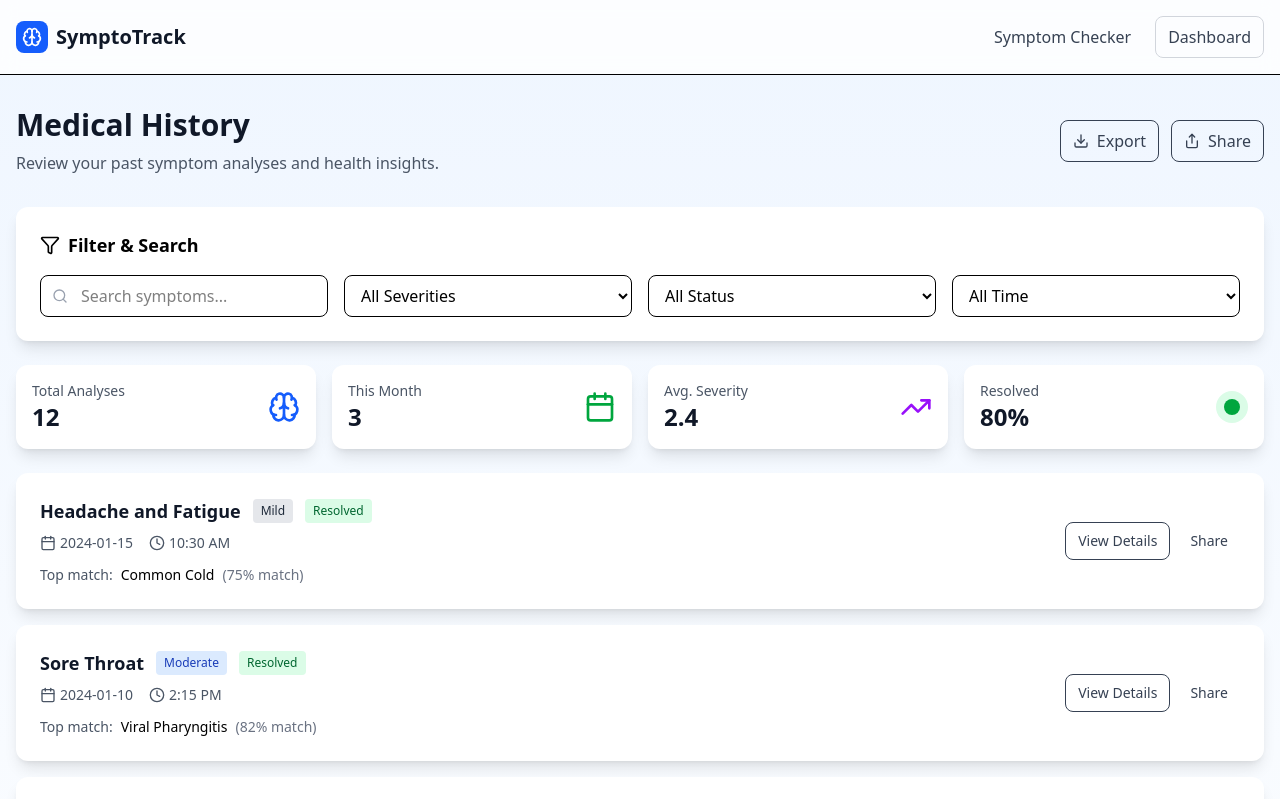
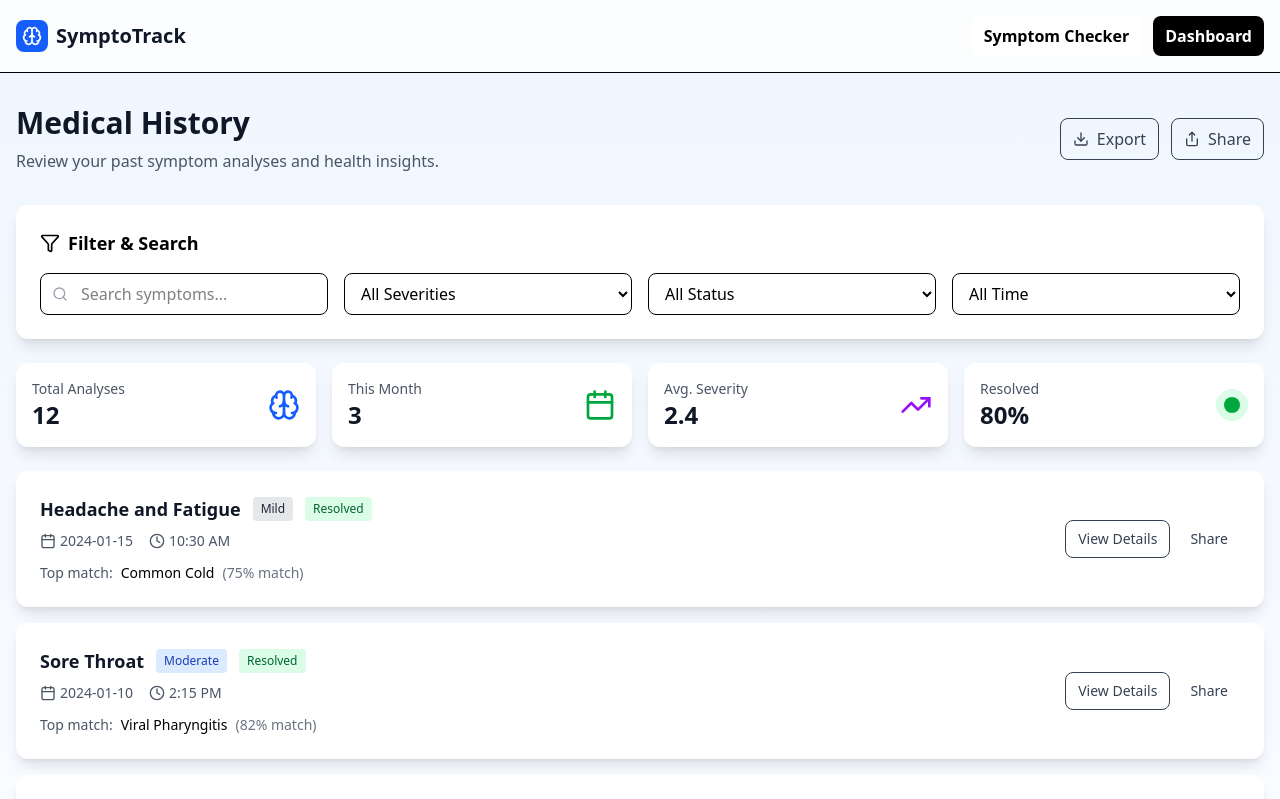
Before and after one commit to BelhiaSofiane/MediGuide, a React (Vite) app: page /history in a window 1280 px wide. Shown: the top 799 px of the page. Built offline with nearby package versions, Linux system fonts and the light colour scheme.

Commit message:
css changes

```diff
--- a/src/pages/Dashboard.jsx
+++ b/src/pages/Dashboard.jsx
@@ -28,13 +28,13 @@ export default function Dashboard() {
           <div className="flex items-center gap-3">
             <a
               href="/symptom-checker"
-              className="px-4 py-2 text-sm rounded-lg hover:bg-gray-100 text-gray-700"
+              className="bg-white hover:bg-gray-200 py-2 px-3 rounded-lg font-semibold cursor-pointer"
             >
               Symptom Checker
             </a>
             <a
               href="/history"
-              className="px-4 py-2 text-sm border border-gray-300 rounded-lg hover:bg-gray-50 text-gray-700"
+              className="bg-black hover:bg-black/80 text-black text-white py-2 px-3 rounded-lg font-semibold cursor-pointer"
             >
               History
             </a>
--- a/src/pages/History.jsx
+++ b/src/pages/History.jsx
@@ -72,13 +72,13 @@ export default function History() {
           <div className="flex items-center gap-3">
             <Link
               to="/symptom-checker"
-              className="px-3 py-2 rounded-lg text-gray-700 hover:bg-gray-100"
+              className="bg-white hover:bg-gray-200 py-2 px-3 rounded-lg font-semibold cursor-pointer"
             >
               Symptom Checker
             </Link>
             <Link
               to="/dashboard"
-              className="px-3 py-2 rounded-lg border border-gray-300 text-gray-700 hover:bg-gray-100"
+              className="bg-black hover:bg-black/80 text-black text-white py-2 px-3 rounded-lg font-semibold cursor-pointer"
             >
               Dashboard
             </Link>
@@ -188,20 +188,22 @@ export default function History() {
                   <div className="flex items-center gap-3 mb-2">
                     <h3 className="text-lg font-semibold text-gray-900">{entry.primarySymptom}</h3>
                     <span
-                      className={`px-2 py-1 text-xs font-medium rounded ${entry.severity === "Mild"
+                      className={`px-2 py-1 text-xs font-medium rounded ${
+                        entry.severity === "Mild"
                           ? "bg-gray-200 text-gray-800"
                           : entry.severity === "Moderate"
-                            ? "bg-blue-100 text-blue-800"
-                            : "bg-red-100 text-red-800"
-                        }`}
+                          ? "bg-blue-100 text-blue-800"
+                          : "bg-red-100 text-red-800"
+                      }`}
                     >
                       {entry.severity}
                     </span>
                     <span
-                      className={`px-2 py-1 text-xs font-medium rounded ${entry.status === "Resolved"
+                      className={`px-2 py-1 text-xs font-medium rounded ${
+                        entry.status === "Resolved"
                           ? "bg-green-100 text-green-800"
                           : "bg-yellow-100 text-yellow-800"
-                        }`}
+                      }`}
                     >
                       {entry.status}
                     </span>
```
